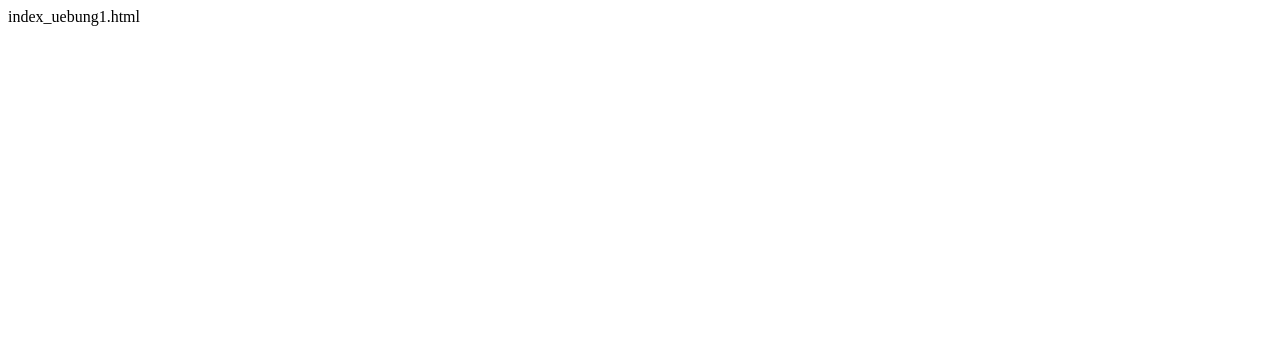
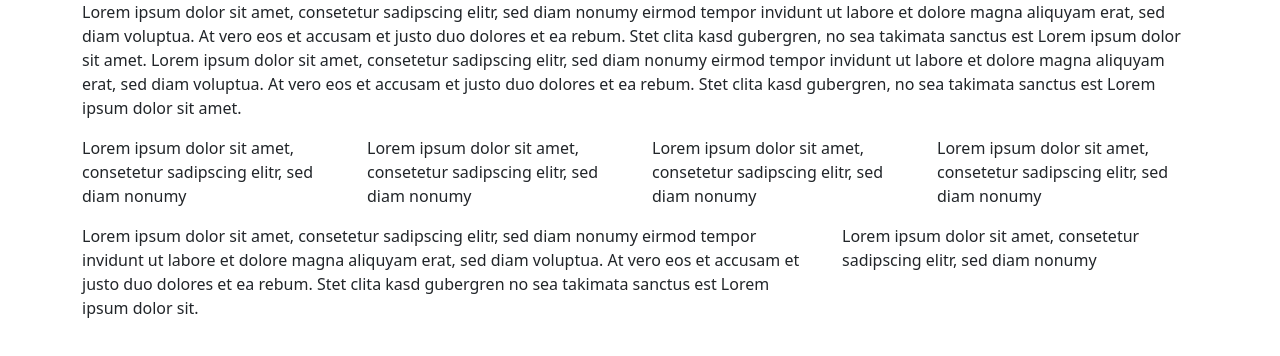
Before and after one commit to Julianfleischmann/ON21_Semester_2_T3_Frontend__WebDev1_Bootstrap, a plain HTML site: page index_uebung1.html in a window 1280 px wide. Drawn offline with nearby package versions, Linux system fonts and the light colour scheme.

Commit message:
created uebung 1

```diff
--- a/index_uebung1.html
+++ b/index_uebung1.html
@@ -1 +1,30 @@
-index_uebung1.html
+<!doctype html>
+<html lang="en">
+  <head>
+    <meta charset="utf-8">
+    <meta name="viewport" content="width=device-width, initial-scale=1">
+    <title>Bootstrap demo</title>
+    <link href="https://cdn.jsdelivr.net/npm/bootstrap@5.2.0/dist/css/bootstrap.min.css" rel="stylesheet" integrity="sha384-gH2yIJqKdNHPEq0n4Mqa/HGKIhSkIHeL5AyhkYV8i59U5AR6csBvApHHNl/vI1Bx" crossorigin="anonymous">
+  </head>
+  <body>
+
+    <div class="container">
+        <div class="row">
+            <div class="col"><p>Lorem ipsum dolor sit amet, consetetur sadipscing elitr, sed diam nonumy eirmod tempor invidunt ut labore et dolore magna aliquyam erat, sed diam voluptua. At vero eos et accusam et justo duo dolores et ea rebum. Stet clita kasd gubergren, no sea takimata sanctus est Lorem ipsum dolor sit amet. Lorem ipsum dolor sit amet, consetetur sadipscing elitr, sed diam nonumy eirmod tempor invidunt ut labore et dolore magna aliquyam erat, sed diam voluptua. At vero eos et accusam et justo duo dolores et ea rebum. Stet clita kasd gubergren, no sea takimata sanctus est Lorem ipsum dolor sit amet.</p></div>
+        </div>
+        <div class="row">
+            <div class="col-3"><p>Lorem ipsum dolor sit amet, consetetur sadipscing elitr, sed diam nonumy</p></div>
+            <div class="col-3"><p>Lorem ipsum dolor sit amet, consetetur sadipscing elitr, sed diam nonumy</p></div>
+            <div class="col-3"><p>Lorem ipsum dolor sit amet, consetetur sadipscing elitr, sed diam nonumy</p></div>
+            <div class="col-3"><p>Lorem ipsum dolor sit amet, consetetur sadipscing elitr, sed diam nonumy</p></div>
+        </div>
+        <div class="row">
+            <div class="col-8"><p>Lorem ipsum dolor sit amet, consetetur sadipscing elitr, sed diam nonumy eirmod tempor invidunt ut labore et dolore magna aliquyam erat, sed diam voluptua. At vero eos et accusam et justo duo dolores et ea rebum. Stet clita kasd gubergren no sea takimata sanctus est Lorem ipsum dolor sit.</p></div>
+            <div class="col-4"><p>Lorem ipsum dolor sit amet, consetetur sadipscing elitr, sed diam nonumy</p></div>
+        </div>
+    </div>
+
+
+    <script src="https://cdn.jsdelivr.net/npm/bootstrap@5.2.0/dist/js/bootstrap.bundle.min.js" integrity="sha384-A3rJD856KowSb7dwlZdYEkO39Gagi7vIsF0jrRAoQmDKKtQBHUuLZ9AsSv4jD4Xa" crossorigin="anonymous"></script>
+  </body>
+</html>
```
